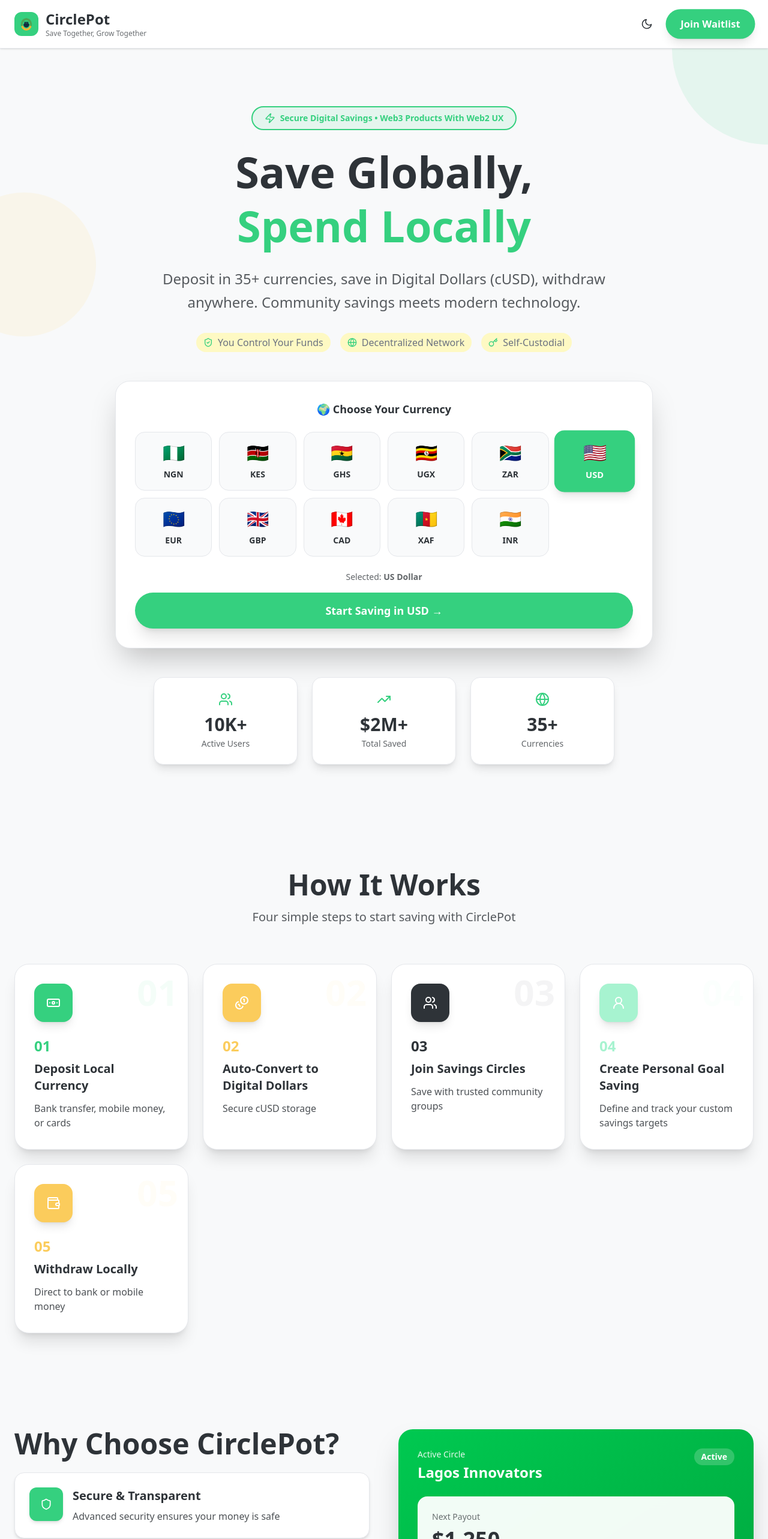
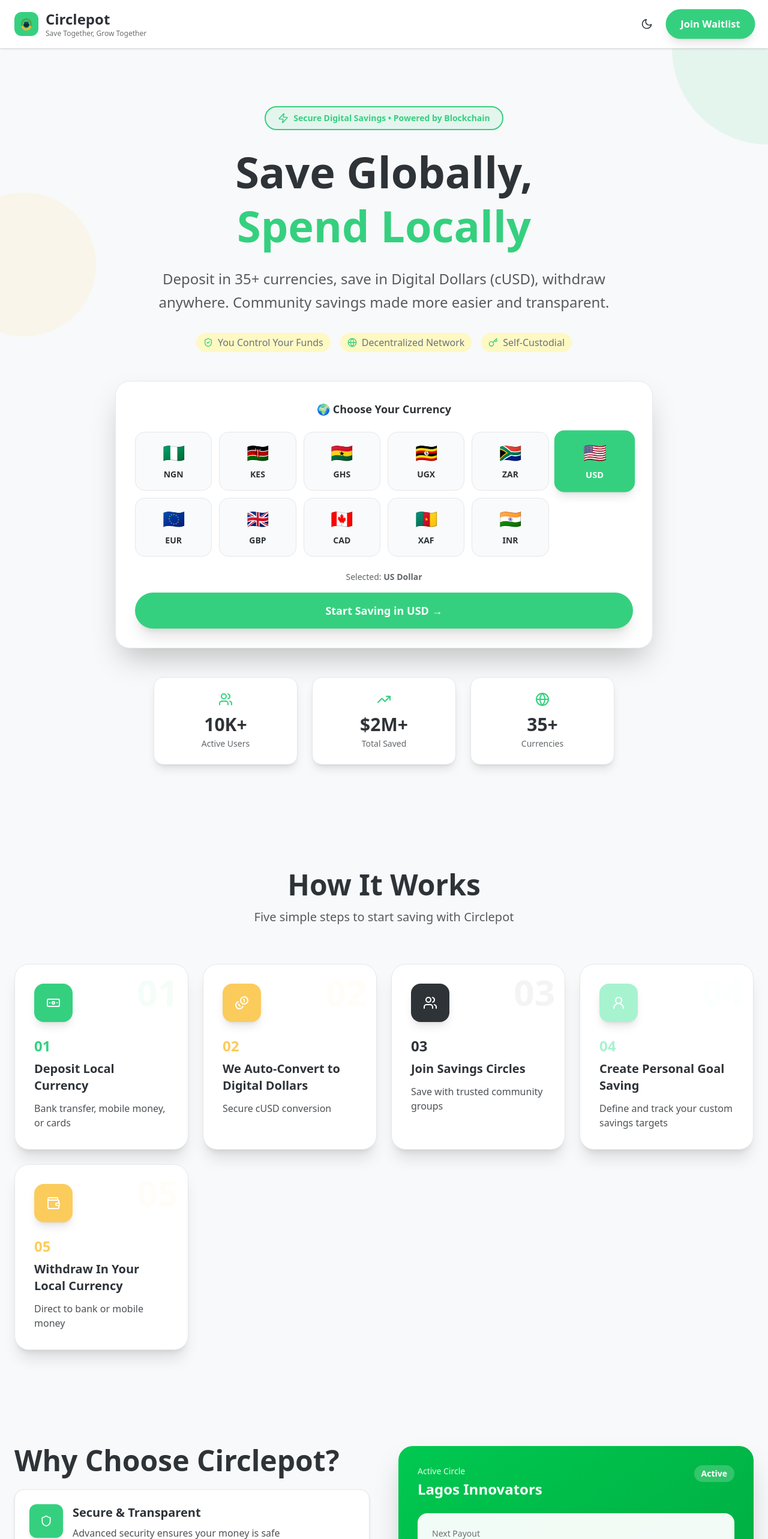
Before and after one commit to DevBigEazi/circlepot-landing-page, a React (Vite) app: page / in a window 1280 px wide. Shown: the top 2566 px of the page at 60% size. Built offline with nearby package versions, Linux system fonts and the light colour scheme.

Commit message:
style: change some text contents

```diff
--- a/src/components/CTASection.tsx
+++ b/src/components/CTASection.tsx
@@ -30,7 +30,7 @@
           <ArrowRight size={20} className="w-5 h-5" />
         </button>
         <div className="mt-6 sm:mt-8 text-white/80 text-xs sm:text-sm">
-          <span className="block sm:inline">✓ Free forever</span> • <span className="block sm:inline">35+ currencies</span> • <span className="block sm:inline">Zero fees</span>
+          <span className="block sm:inline">✓ Secure account</span> • <span className="block sm:inline">35+ currencies</span> • <span className="block sm:inline">Low maintenance fees</span>
         </div>
       </div>
     </section>
--- a/src/components/FAQSection.tsx
+++ b/src/components/FAQSection.tsx
@@ -15,7 +15,7 @@
       <div className="max-w-4xl mx-auto px-3 sm:px-4 lg:px-6">
         <div className="text-center mb-8 sm:mb-12 animate-fadeIn px-2">
           <h2 className="text-3xl sm:text-4xl lg:text-5xl font-bold mb-2 sm:mb-4" style={{ color: colors.text }}>FAQ</h2>
-          <p className="text-base sm:text-lg lg:text-xl font-medium" style={{ color: colors.text, opacity: 0.8 }}>Common questions about CirclePot</p>
+          <p className="text-base sm:text-lg lg:text-xl font-medium" style={{ color: colors.text, opacity: 0.8 }}>Common questions about Circlepot</p>
         </div>
 
         <div className="space-y-3 sm:space-y-4">
--- a/src/components/FeaturesShowcase.tsx
+++ b/src/components/FeaturesShowcase.tsx
@@ -11,9 +11,9 @@
 export const FeaturesShowcase: React.FC<FeaturesShowcaseProps> = ({ colors, currentCurrency }) => {
   const features = [
     { icon: Shield, title: 'Secure & Transparent', desc: 'Advanced security ensures your money is safe' },
-    { icon: Zap, title: 'Blockchain Account Abstraction', desc: 'We cover all transaction gas costs - save more' },
-    { icon: Globe, title: 'Global Access', desc: 'Save in Digital Stablecoins (cUSD), spend in local currency' },
-    { icon: Users, title: 'Community Driven', desc: 'Join trusted circles with trust scores' }
+    { icon: Zap, title: 'Easy To Use, Zero Fees', desc: 'We cover all transaction costs - save more' },
+    { icon: Globe, title: 'Save From Anywhere', desc: 'Save in Digital Stablecoins (cUSD), spend in local currency' },
+    { icon: Users, title: 'Community Driven', desc: 'Join or create circles and save with friends and family or like-minded people globally' }
   ];
 
   return (
@@ -22,7 +22,7 @@
         <div className="grid lg:grid-cols-2 gap-8 lg:gap-12 items-start">
           <div className="animate-slideInLeft">
             <h2 className="text-3xl sm:text-4xl lg:text-5xl font-bold mb-4 sm:mb-6 px-2 sm:px-0" style={{ color: colors.text }}>
-              Why Choose CirclePot?
+              Why Choose Circlepot?
             </h2>
             <div className="space-y-4 sm:space-y-6">
               {features.map((feature, idx) => (
--- a/src/components/Footer.tsx
+++ b/src/components/Footer.tsx
@@ -16,7 +16,7 @@
               <div className="w-10 h-10 rounded-xl flex items-center justify-center" style={{ backgroundColor: colors.primary }}>
                 <img src={appLogo} alt="Cirlepot logo" height={50} width={50}/>
               </div>
-              <span className="font-bold text-xl" style={{ color: colors.text }}>CirclePot</span>
+              <span className="font-bold text-xl" style={{ color: colors.text }}>Circlepot</span>
             </div>
             <p className="text-sm font-medium" style={{ color: colors.text, opacity: 0.75 }}>Powered by Celo Blockchain</p>
           </div>
@@ -46,7 +46,7 @@
           </div>
         </div>
         <div className="border-t pt-8 text-center text-sm font-medium" style={{ borderColor: colors.border, color: colors.text, opacity: 0.7 }}>
-          © 2025 CirclePot. All rights reserved.
+          © 2025 Circlepot. All rights reserved.
         </div>
       </div>
     </footer>
--- a/src/components/HeroSection.tsx
+++ b/src/components/HeroSection.tsx
@@ -43,7 +43,7 @@
               className="font-semibold text-sm"
               style={{ color: colors.primary }}
             >
-              Secure Digital Savings • Web3 Products With Web2 UX
+              Secure Digital Savings • Powered by Blockchain
             </span>
           </div>
 
@@ -61,7 +61,7 @@
             style={{ color: colors.text, opacity: 0.8 }}
           >
             Deposit in 35+ currencies, save in Digital Dollars (cUSD), withdraw
-            anywhere. Community savings meets modern technology.
+            anywhere. Community savings made more easier and transparent.
           </p>
 
           {/* decentralized messaging */}
--- a/src/components/HowItWorks.tsx
+++ b/src/components/HowItWorks.tsx
@@ -17,8 +17,8 @@
     },
     {
       step: "02",
-      title: "Auto-Convert to Digital Dollars",
-      description: "Secure cUSD storage",
+      title: "We Auto-Convert to Digital Dollars",
+      description: "Secure cUSD conversion",
       icon: Coins,
       color: colors.secondary
     },
@@ -38,7 +38,7 @@
     },
     {
       step: "05",
-      title: "Withdraw Locally",
+      title: "Withdraw In Your Local Currency",
       description: "Direct to bank or mobile money",
       icon: Wallet,
       color: colors.secondary
@@ -51,7 +51,7 @@
         <div className="text-center mb-10 sm:mb-16 animate-fadeIn px-2">
           <h2 className="text-3xl sm:text-4xl lg:text-5xl font-bold mb-3 sm:mb-4" style={{ color: colors.text }}>How It Works</h2>
           <p className="text-base sm:text-lg lg:text-xl max-w-2xl mx-auto" style={{ color: colors.text, opacity: 0.8 }}>
-            Four simple steps to start saving with CirclePot
+            Five simple steps to start saving with Circlepot
           </p>
         </div>
 
--- a/src/components/Navigation.tsx
+++ b/src/components/Navigation.tsx
@@ -16,12 +16,12 @@
             <div className="w-8 h-8 sm:w-10 sm:h-10 rounded-xl flex items-center justify-center shrink-0" style={{ backgroundColor: colors.primary }}>
               <img
                 src={appLogo}
-                alt="CirclePot logo"
+                alt="Circlepot logo"
                 className="w-5 h-5 sm:w-6 sm:h-6"
               />
             </div>
             <div className="shrink-0">
-              <span className="text-xl sm:text-2xl font-bold whitespace-nowrap" style={{ color: colors.text }}>CirclePot</span>
+              <span className="text-xl sm:text-2xl font-bold whitespace-nowrap" style={{ color: colors.text }}>Circlepot</span>
               <p className="text-[10px] sm:text-xs font-medium whitespace-nowrap" style={{ color: colors.text, opacity: 0.7 }}>Save Together, Grow Together</p>
             </div>
           </div>
--- a/src/components/TechnicalOverview.tsx
+++ b/src/components/TechnicalOverview.tsx
@@ -1,5 +1,5 @@
 import React from 'react';
-import { Globe, Coins, Zap, Shield } from 'lucide-react';
+import { Globe, Coins, Zap } from 'lucide-react';
 import type { ThemeColors } from '../types';
 
 interface TechnicalOverviewProps {
@@ -11,7 +11,7 @@
     <section className="py-20" style={{ backgroundColor: colors.background }}>
       <div className="max-w-7xl mx-auto px-4 sm:px-6 lg:px-8">
         <div className="text-center mb-16 animate-fadeIn">
-          <h2 className="text-5xl font-bold mb-4" style={{ color: colors.text }}>How CirclePot Works</h2>
+          <h2 className="text-5xl font-bold mb-4" style={{ color: colors.text }}>How Circlepot Works</h2>
           <p className="text-xl max-w-3xl mx-auto font-medium" style={{ color: colors.text, opacity: 0.8 }}>
             The technology behind secure, transparent, and automated community savings
           </p>
@@ -65,7 +65,7 @@
                 <div className="text-sm font-medium" style={{ color: colors.text, opacity: 0.75 }}>Monitors your savings progress and sends reminders</div>
               </div>
               <div className="p-4 rounded-xl border" style={{ borderColor: colors.border }}>
-                <div className="font-bold mb-2" style={{ color: colors.text }}>Trust Scoring</div>
+                <div className="font-bold mb-2" style={{ color: colors.text }}>Credit scoring</div>
                 <div className="text-sm font-medium" style={{ color: colors.text, opacity: 0.75 }}>Tracks reliability and builds community trust</div>
               </div>
               <div className="p-4 rounded-xl border" style={{ borderColor: colors.border }}>
@@ -77,7 +77,7 @@
         </div>
 
         {/* Key Benefits */}
-        <div className="mt-16 grid md:grid-cols-3 gap-8">
+        {/* <div className="mt-16 grid md:grid-cols-3 gap-8">
           {[
             { icon: Zap, title: 'Zero Smart Contract Gas Fees', desc: 'Advanced technology eliminates all transaction costs', color: colors.primary },
             { icon: Shield, title: 'Your Money, Your Control', desc: 'You always maintain full control of your funds', color: colors.secondary },
@@ -91,7 +91,7 @@
               <p className="text-sm font-medium" style={{ color: colors.text, opacity: 0.75 }}>{benefit.desc}</p>
             </div>
           ))}
-        </div>
+        </div> */}
       </div>
     </section>
   );
```
Also changed, not shown: src/data/constants.ts (+7 -7 lines).
